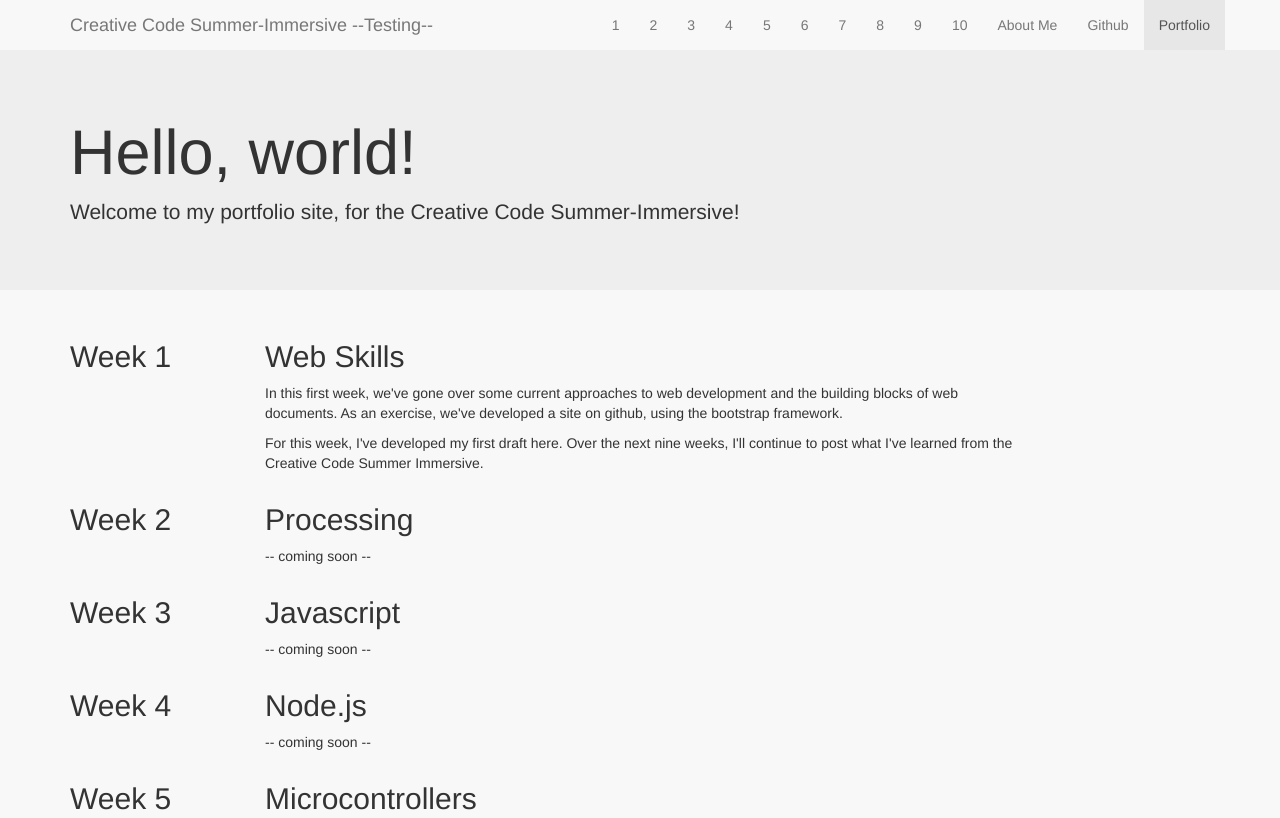
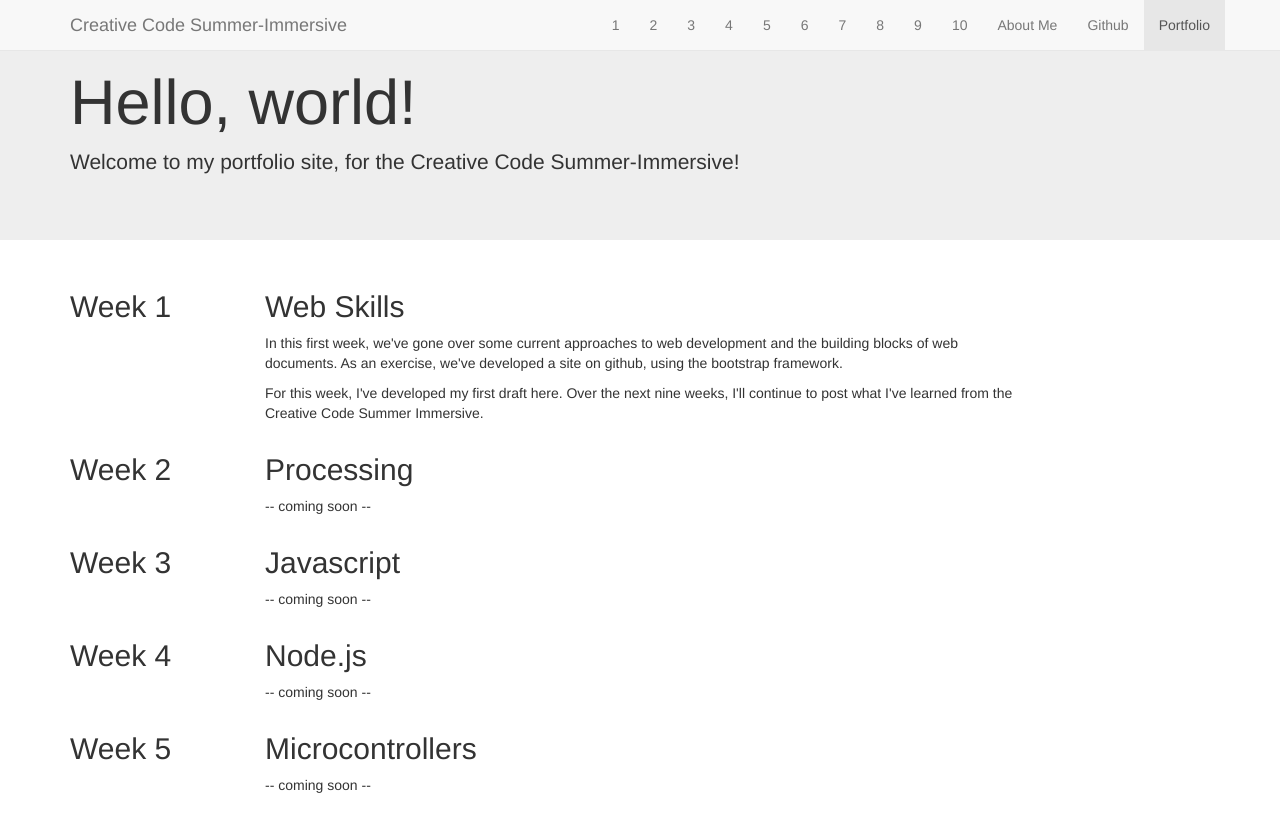
Before and after one commit to KristinHenry/CreativeCodeSummer2014, a plain HTML site: page index.html in a window 1280 px wide. Shown: the top 818 px of the page. Drawn offline with nearby package versions, Linux system fonts and the light colour scheme.

Commit message:
fixed issue with nav bar

```diff
--- a/index.html
+++ b/index.html
@@ -17,9 +17,9 @@
     <![endif]-->
   </head>
   <body>
-    <div class="navbar navbar-default navbar-fixed-top" role="navigation">
+    <nav class="navbar navbar-default navbar-fixed-top" role="navigation">
       <div class="container">
-        <a class="navbar-brand" href="#">Creative Code Summer-Immersive --Testing--</a>
+        <a class="navbar-brand" href="#">Creative Code Summer-Immersive</a>
         <ul class="nav navbar-nav navbar-right">
             <li><a href="#w1">1</a></li>
             <li><a href="#w2">2</a></li>
```
